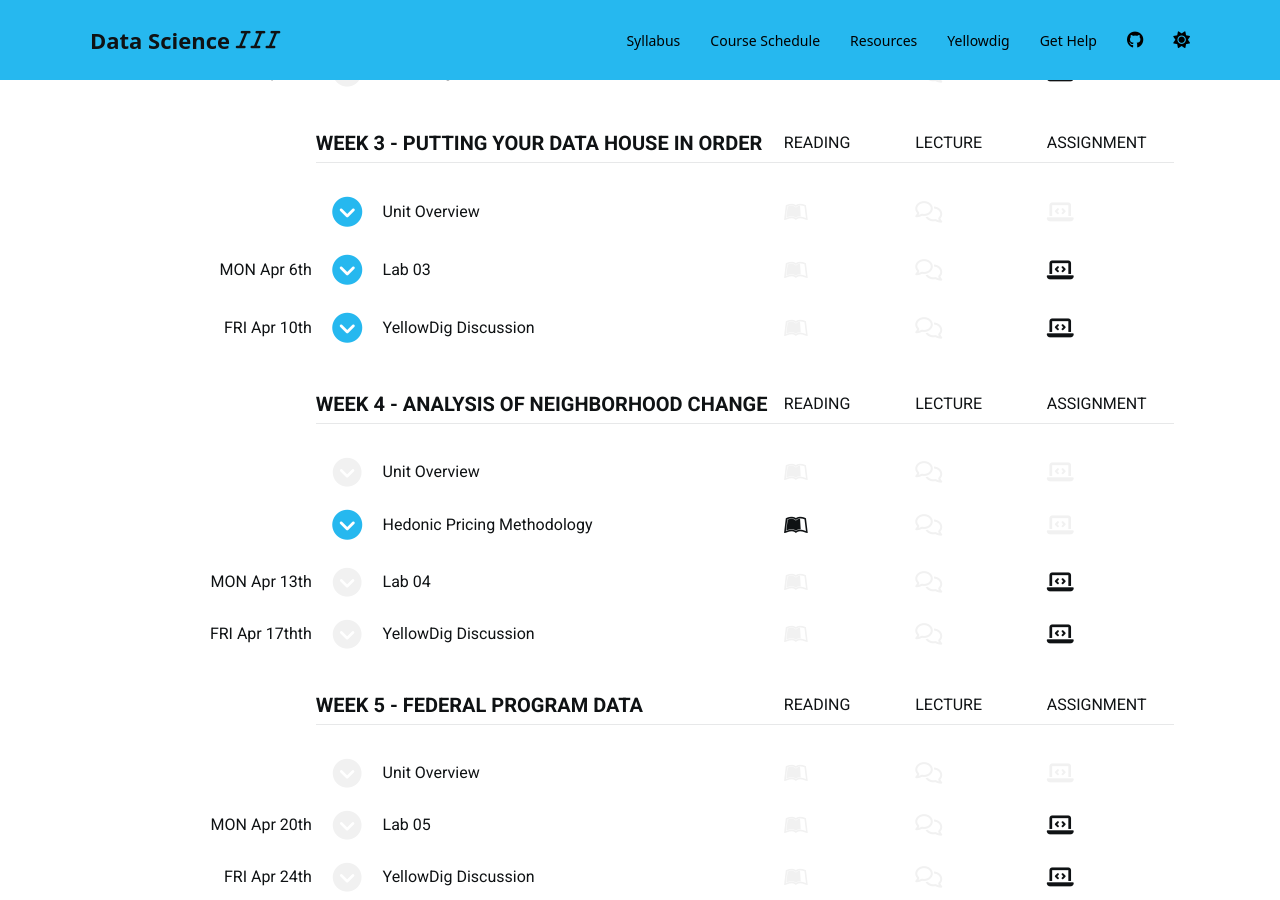
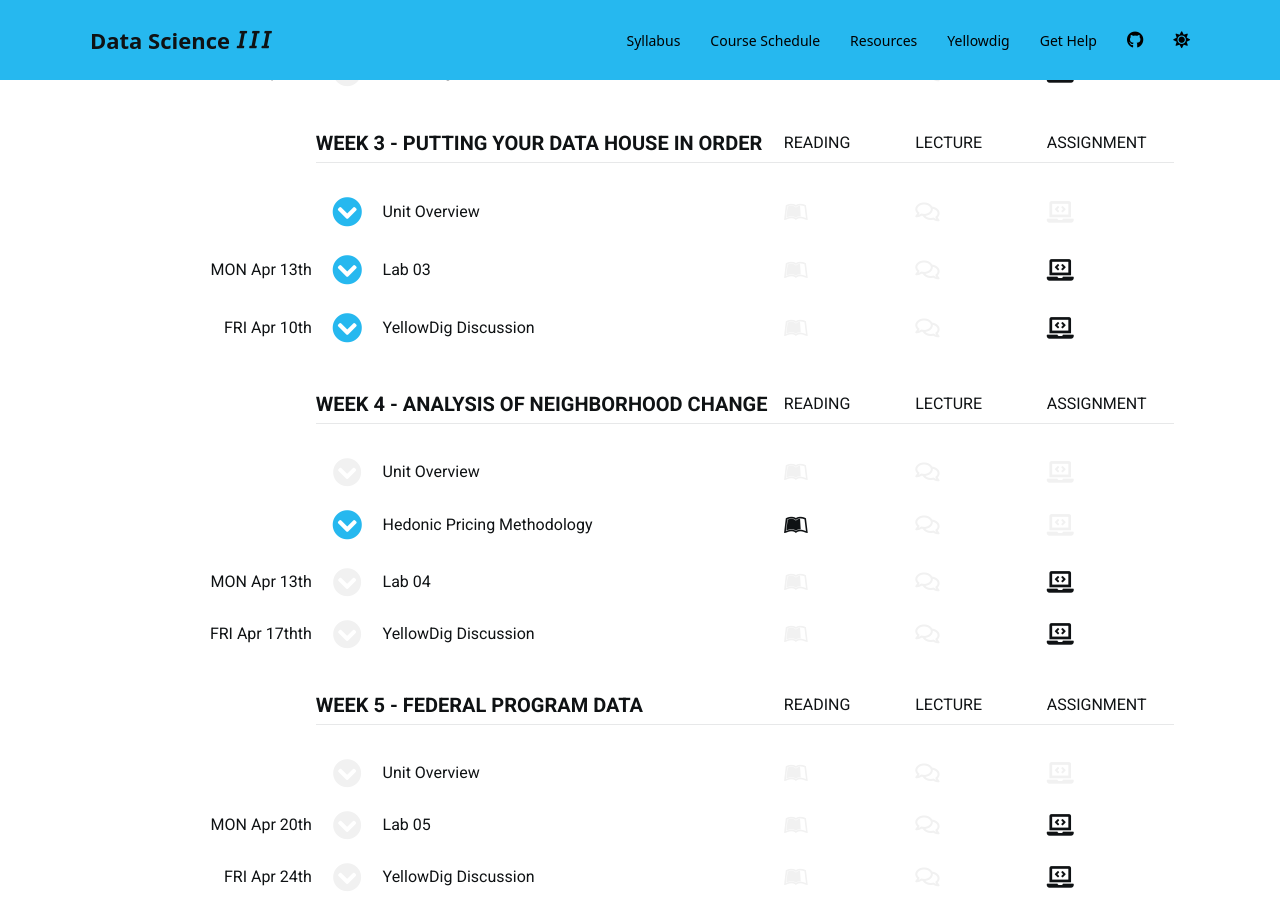
Before and after one commit to DS4PS/cpp-528-spr-2020, a Jekyll site: the page built from schedule.md, in a window 1280 px wide and 900 px high, scrolled down 1858 px. Built offline with Jekyll 4.4.1, drawn with Linux system fonts in a browser that asks for light colours; nearby versions of some CDN libraries; a script bundle is joined from its source files by our own code; library files that are not in the unit come from our copies; a style sheet for code colours, icons or effects is not loaded; some of the changed lines change nothing that is shown.

Commit message:
Update schedule.md

```diff
--- a/schedule.md
+++ b/schedule.md
@@ -1577,11 +1577,13 @@ You will follow the steps that were deployed to accomplish this, build a new dat
 
 
 
-*** { @unit = "MON Apr 6th", @title = "Lab 03", @assignment, @foldout }
+*** { @unit = "MON Apr 13th", @title = "Lab 03", @assignment, @foldout }
 
 <br>
 
 ## Lab Instructions
+
+*NOTE that the due date has been extended a week. Lab 03 and Lab 04 are both due on the same date. Additional code has been provided in the lab to siplify your tasks in order to account for the compressed schedule.*
 
 
 <a class="uk-button uk-button-default" href="https://ds4ps.org/cpp-528-spr-2020/labs/lab-03-instructions.html">LAB INSTRUCTIONS</a>
```
